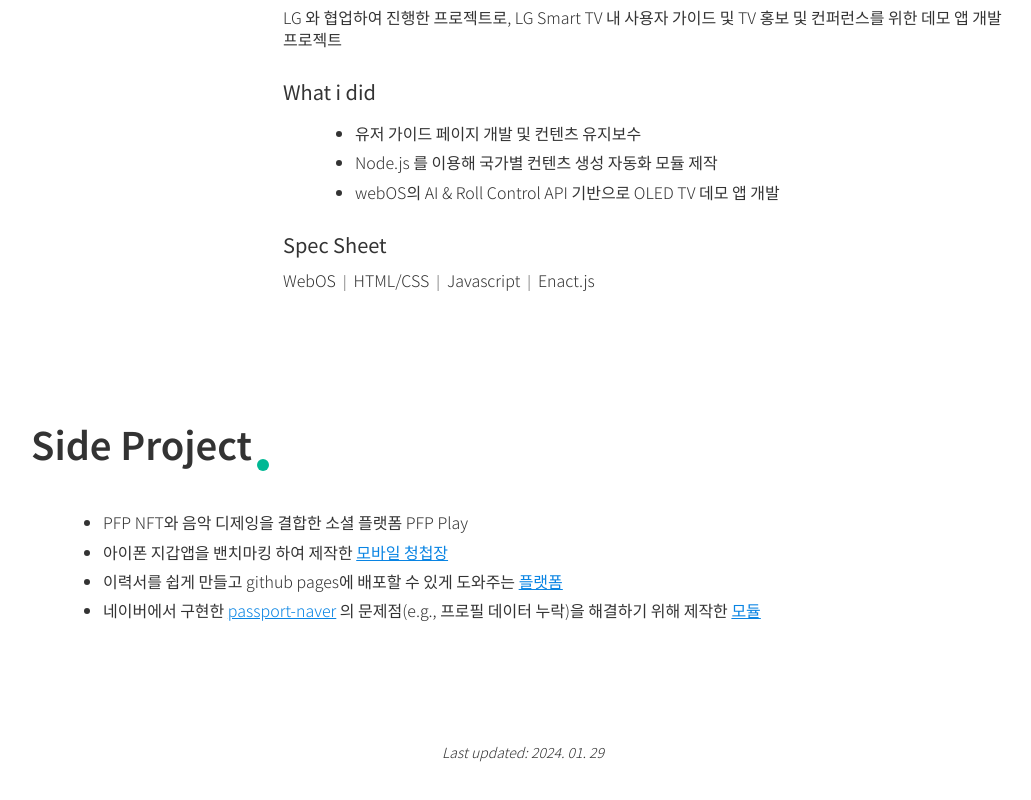
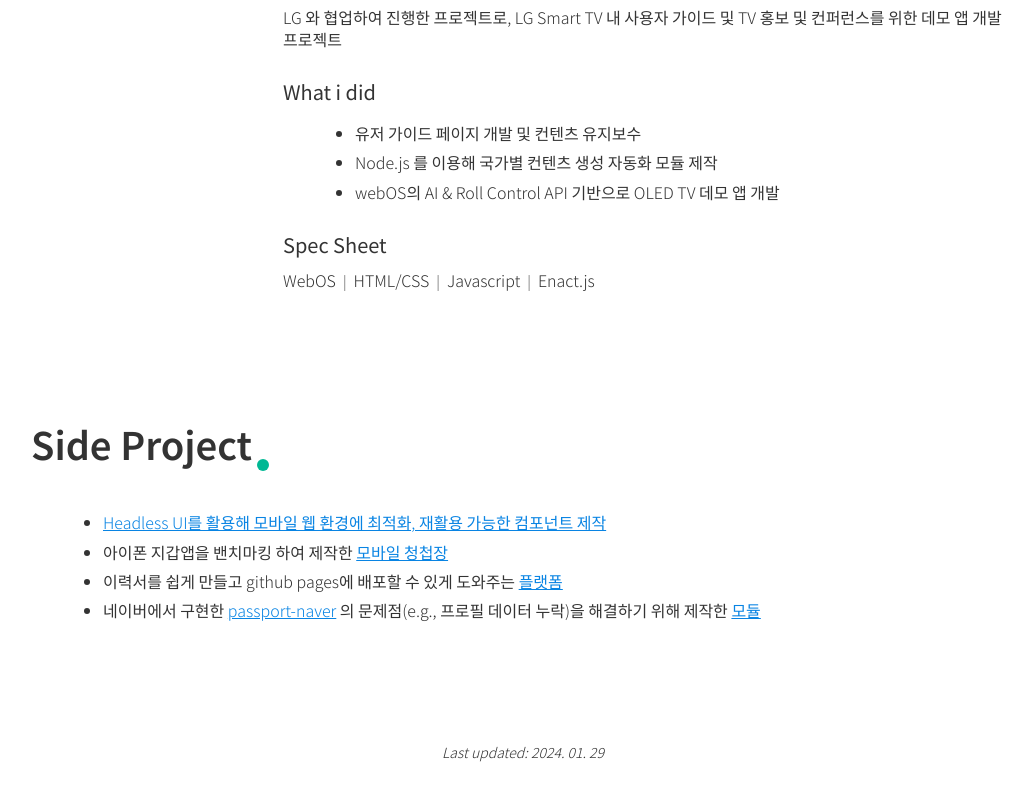
Before and after one commit to parkoon/about, a React (Create React App) app: page / in a window 1280 px wide. Shown: the part 6718-7518 px from the top of the page, without its empty margins (117-1148 px from the left). Built offline with nearby package versions, Linux system fonts and the light colour scheme; what emotion-reset would draw is missing.

Commit message:
feat: add side project

```diff
--- a/public/index.html
+++ b/public/index.html
@@ -7,13 +7,13 @@
     <title>박종혁 | Frontend Developer</title>
 
     <meta name="robots" content="follow, index" />
-    <meta content="7년차 프론트엔드 개발자의 이력서" name="description" />
+    <meta content="8년차 프론트엔드 개발자의 이력서" name="description" />
 
     <meta property="og:type" content="website" />
     <meta property="og:site_name" content="이력서" />
     <meta
       property="og:description"
-      content="7년차 프론트엔드 개발자의 이력서"
+      content="8년차 프론트엔드 개발자의 이력서"
     />
     <meta property="og:title" content="박종혁 | Frontend Developer" />
     <meta name="image" property="og:image" content="%PUBLIC_URL%/og.png" />
@@ -23,7 +23,7 @@
     <meta name="twitter:title" content="박종혁 | Frontend Developer" />
     <meta
       name="twitter:description"
-      content="7년차 프론트엔드 개발자의 이력서"
+      content="8년차 프론트엔드 개발자의 이력서"
     />
     <meta name="twitter:image" content="%PUBLIC_URL%/og.png" />
 
--- a/src/components/SideProject.tsx
+++ b/src/components/SideProject.tsx
@@ -12,7 +12,12 @@ function SideProject() {
     <Section title="Side Project" mt={87}>
       <List
         items={[
-          <>PFP NFT와 음악 디제잉을 결합한 소셜 플랫폼 PFP Play</>,
+          <>
+            <Link target="_blank" href="https://parkoon.github.io/koond/">
+              Headless UI를 활용해 모바일 웹 환경에 최적화, 재활용 가능한
+              컴포넌트 제작
+            </Link>
+          </>,
           <>
             아이폰 지갑앱을 밴치마킹 하여 제작한{" "}
             <Link target="_blank" href="https://junebride.vercel.app/">
```
Also changed, not shown: 1 other file (tests, documents, lock files or other folders).
